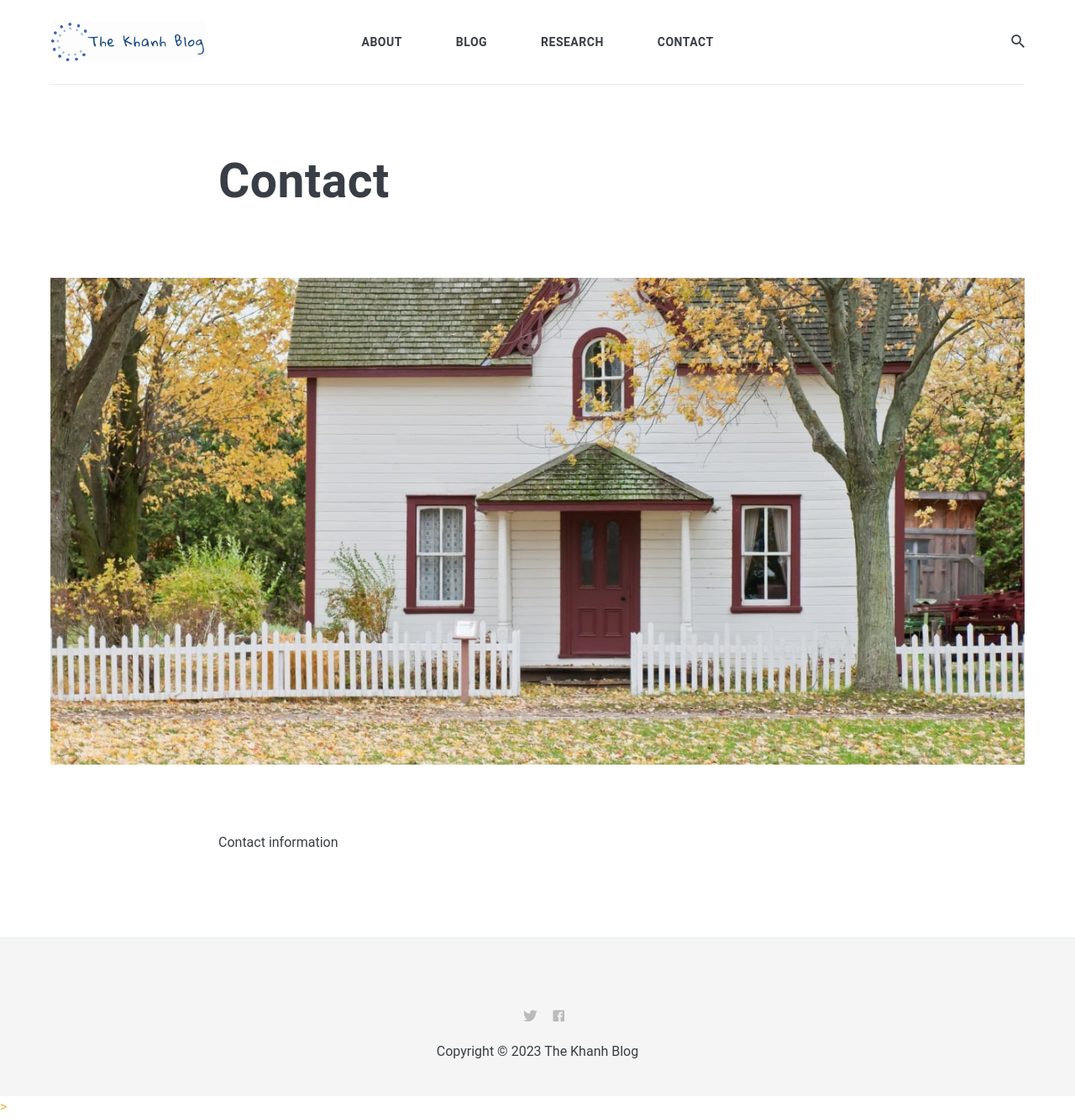
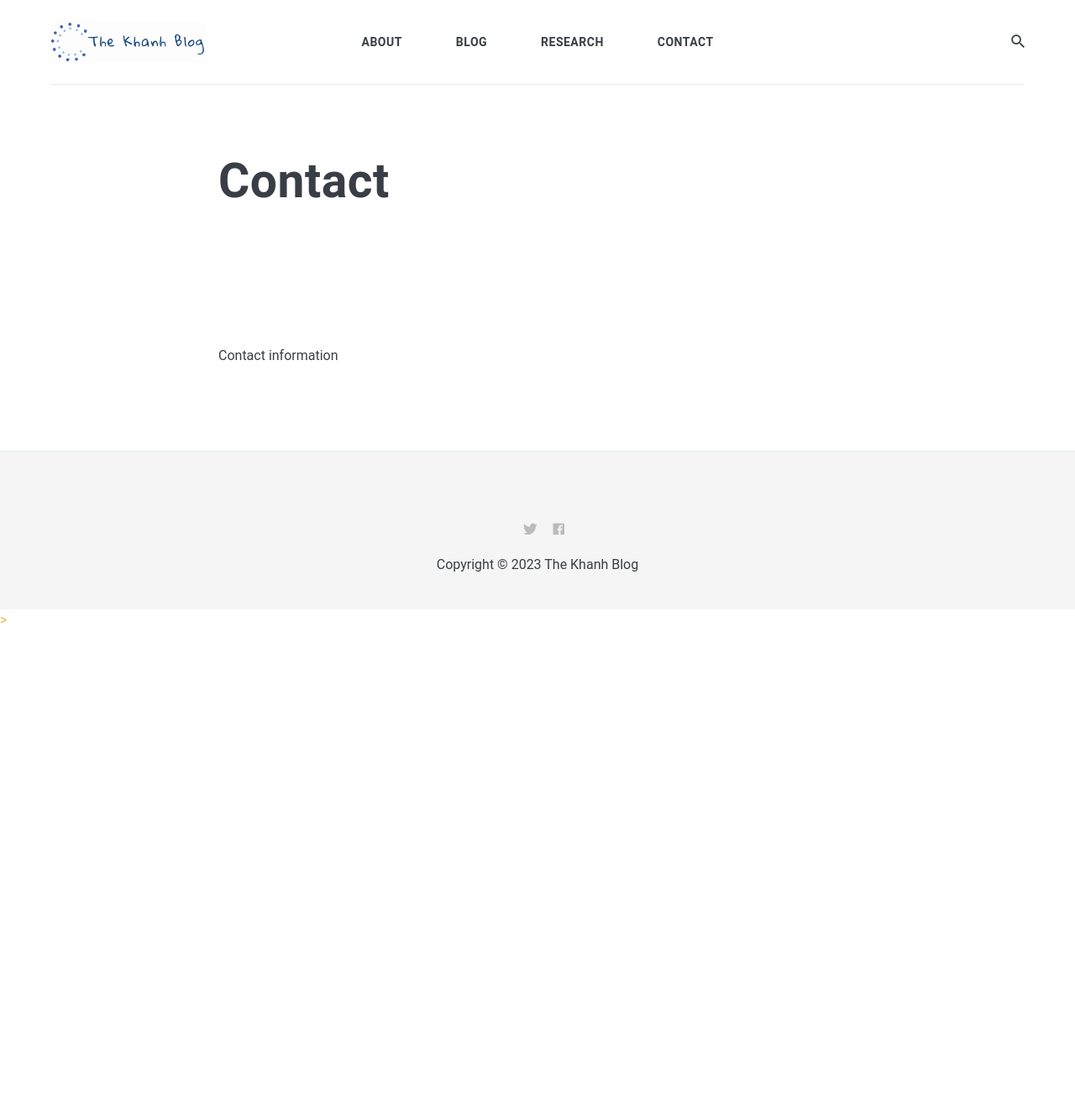
Before and after one commit to khanhblog/khanhblog.github.io, a Jekyll site: the page built from _pages/contact.md, in a window 1280 px wide. Shown: the whole page at 84% size. Built offline with Jekyll 4.4.1, drawn with Linux system fonts in a browser that asks for light colours; nearby versions of some CDN libraries; some web fonts are replaced; after the commit the page ends 900 px from its top, so only the background shows below that.

Commit message:
Update contact.md

```diff
--- a/_pages/contact.md
+++ b/_pages/contact.md
@@ -1,8 +1,8 @@
 ---
 layout: page
 title: Contact
-permalink: /contact/
-image: 08.jpg
+permalink: /contact
+
 ---
 
 Contact information
```
